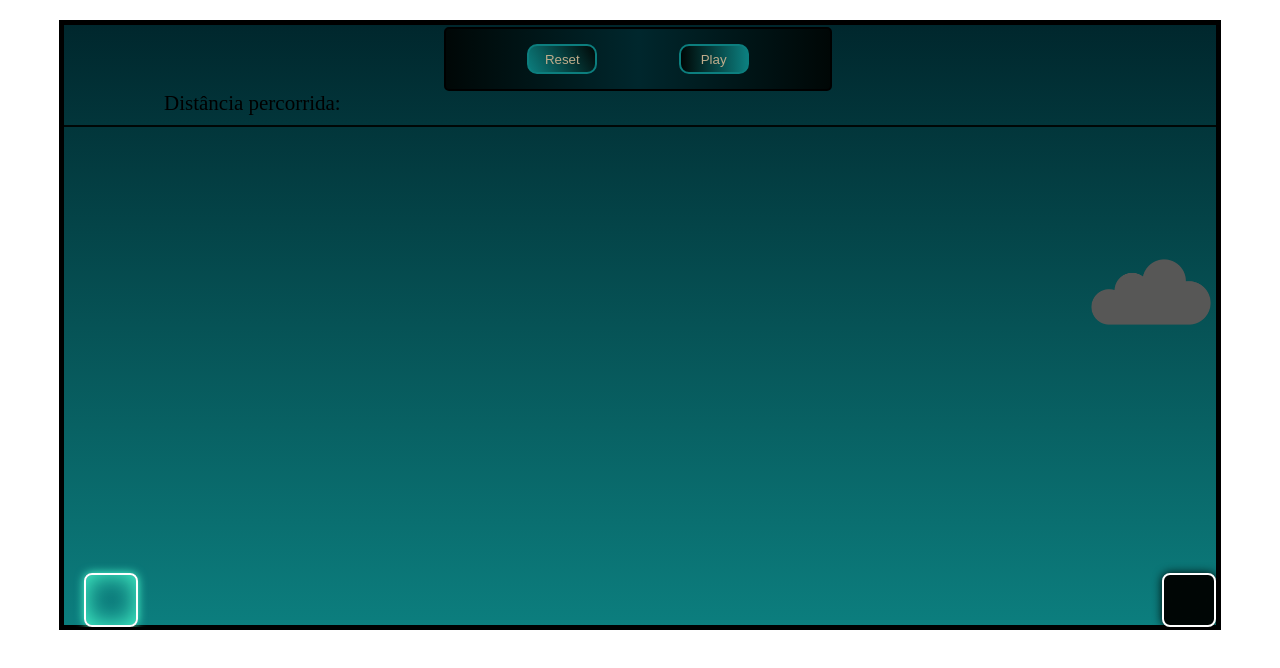
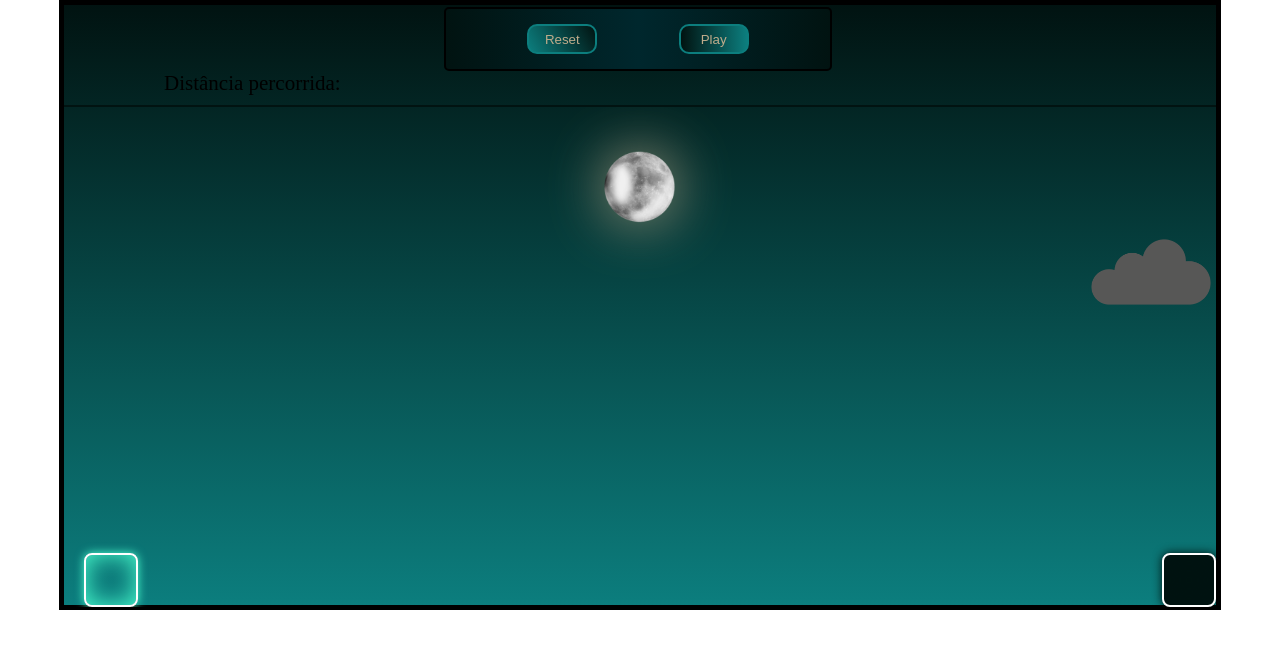
Before and after one commit to jimyschild/mini-game, a plain HTML site: page index.html in a window 1280 px wide. Drawn offline with Linux system fonts and the light colour scheme.

Commit message:
adicionando lua

```diff
--- a/index.html
+++ b/index.html
@@ -9,12 +9,13 @@
 </head>
 <body>
     <div id="campo">
-
         <div class="buttons">
             <button class="reset" id="reseta-jogo">Reset</button>
             <button class="start" id="começa-jogo">Play</button>
         </div>
             <div class="game-board">
+                <img src="imagens/Moon.png" alt="" id="moon">
+                <div class="shadow-moon"></div>
                 <img src="imagens/nuvem.png" alt="" id="cloud">
                 <div class="boneco">
                 </div>
--- a/style.css
+++ b/style.css
@@ -4,7 +4,7 @@
 }
 
 :root{
---color1: #000706  ;
+--color1: #011311  ;
 --color2: #00272d ;
 --color3: #0a3636  ;
 --color4: #0c7e7e ;
@@ -24,13 +24,13 @@ body{
 }
 
 #campo {
-    margin-top: 20px;
+    margin-top: auto;
     display: flex;
     flex-direction: column;
     border: 5px solid black;
     width: 90vw;
     height: 600px;
-    background: linear-gradient(180deg, var(--color2), var(--color4));
+    background: linear-gradient(180deg, var(--color1), var(--color4));
 }
 
 .game-board{
@@ -42,6 +42,29 @@ body{
     position: relative;
     overflow: hidden;
     align-self: flex-end;
+    display: flex;
+    flex-direction: column;
+
+}
+
+#moon {
+    position: absolute;
+    align-self: center;
+    width: 80px;
+    top: 39px;
+    border-radius: 110%;
+    z-index: 1;
+}
+
+.shadow-moon {
+    top: 48px;
+    border-radius: 100%;
+    align-self: center;
+    position: absolute;
+    width: 60px;
+    height: 60px;
+    border: 2px solid gold;
+    box-shadow: 0px 0px 60px var(--color5);
 
 }
 
@@ -80,7 +103,7 @@ body{
 
 .buttons{
     margin-top: 2px;
-    position:absolute;
+    position: initial;
     border: 2px solid black;
     width: 30%;
     height: 60px;
@@ -90,7 +113,7 @@ body{
     position: fixed;
     align-items: center;
     right: 35%;
-    align-self: flex-start;
+    align-self: center;
     border-radius: 5px;
     background: linear-gradient(90deg, var(--color1), var(--color2), var(--color1));
 }
```
